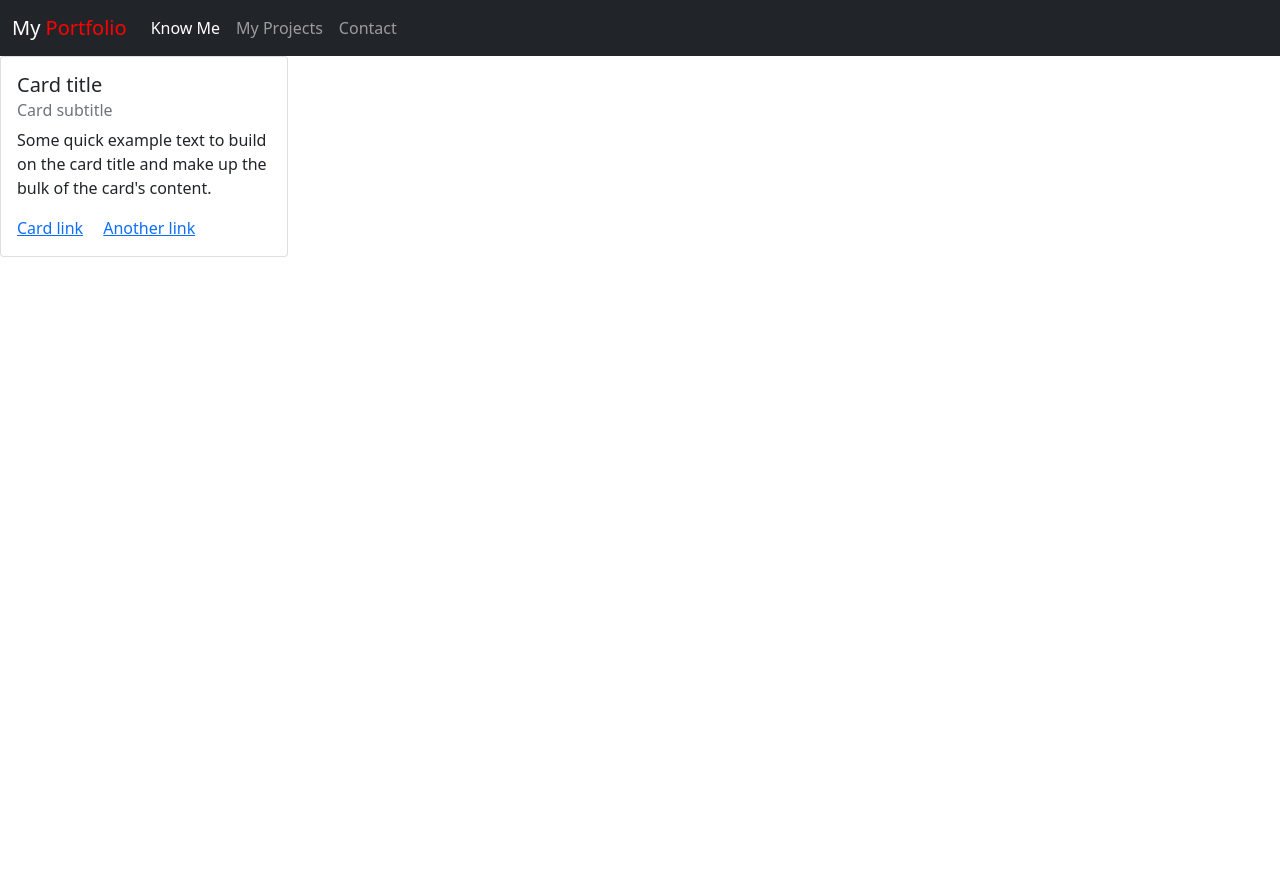
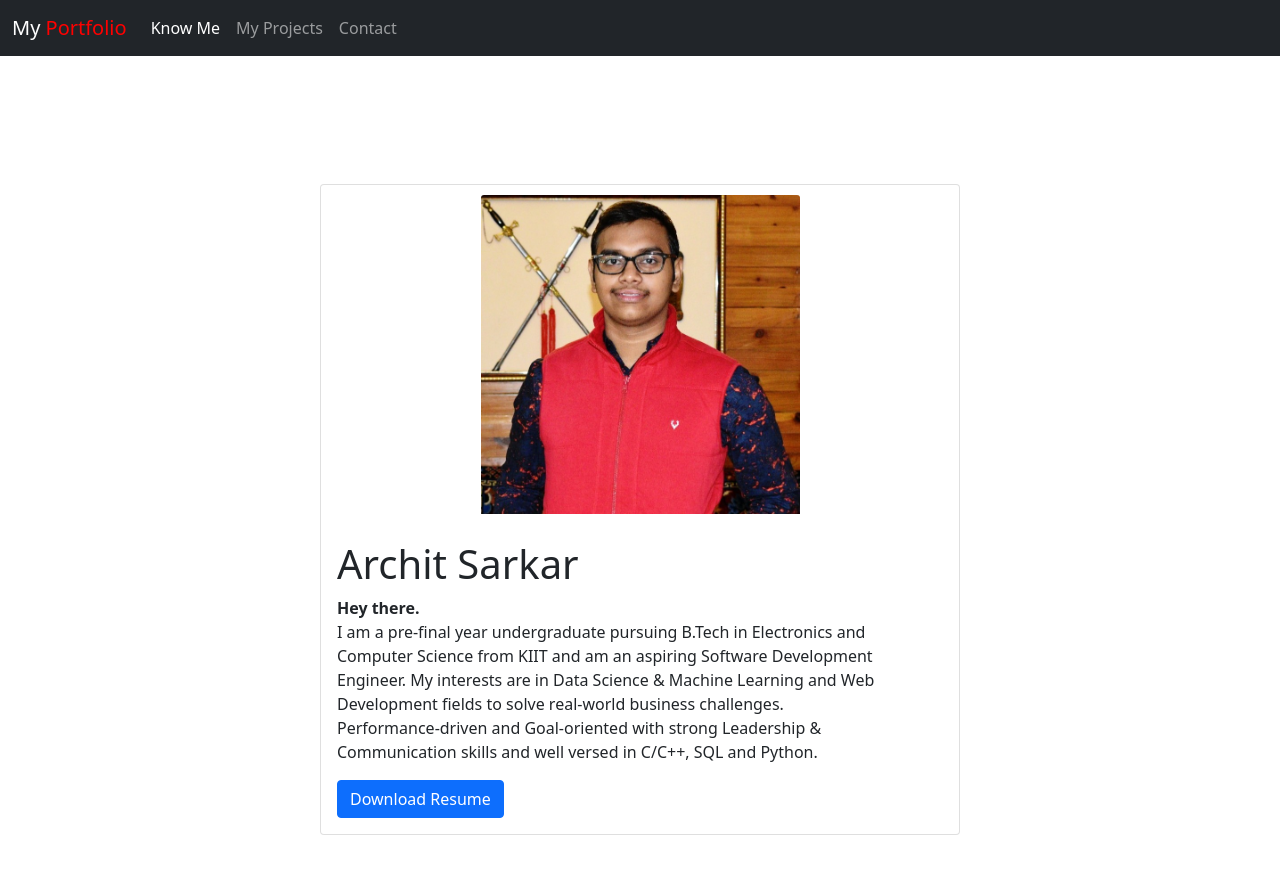
Before and after one commit to Archit-2304/My-Portfolio, a plain HTML site: page about.html in a window 1280 px wide. Before the commit the page ends 800 px from the top, so only its background shows below. Drawn offline with nearby package versions, Linux system fonts and the light colour scheme.

Commit message:
about page improvement

```diff
--- a/about.html
+++ b/about.html
@@ -36,14 +36,18 @@
 
 
 
-      <div class="card" style="width: 18rem;">
-        <div class="card-body">
-          <h5 class="card-title">Card title</h5>
-          <h6 class="card-subtitle mb-2 text-muted">Card subtitle</h6>
-          <p class="card-text">Some quick example text to build on the card title and make up the bulk of the card's content.</p>
-          <a href="#" class="card-link">Card link</a>
-          <a href="#" class="card-link">Another link</a>
-        </div>
+      <div class="card" style="width: 40rem; margin: 10% auto;">
+          <img src="./Images/my-photo.png" class="card-img-top" style="width: 50%; margin: 10px auto">
+          <div class="card-body">
+          <h1 class="card-title">Archit Sarkar</h1>
+          <p class="card-text">
+              <b>Hey there. </b><br>
+              I am a pre-final year undergraduate pursuing B.Tech in Electronics and Computer Science from KIIT and am an aspiring Software Development Engineer. My interests are in Data Science & Machine Learning and Web Development fields to solve real-world business challenges.
+              <br>
+              Performance-driven and Goal-oriented with strong Leadership & Communication skills and well versed in C/C++, SQL and Python.
+            </p>
+          <a href="Archit_Sarkar_Resume.pdf" class="btn btn-primary">Download Resume</a>
+       </div>
       </div>
 
 
```
Also changed, not shown: Images/my-photo.png (added), 1 other file.
